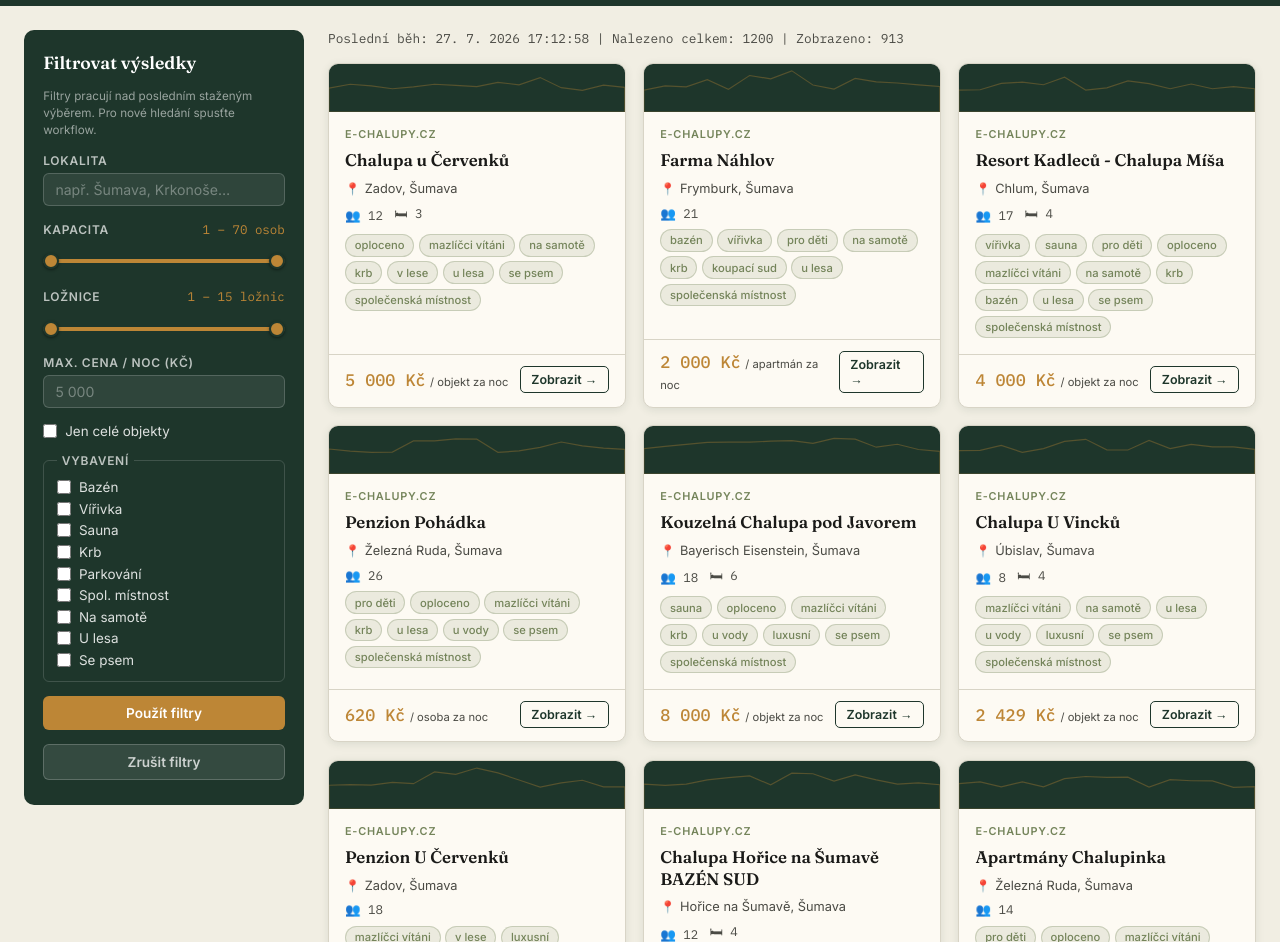
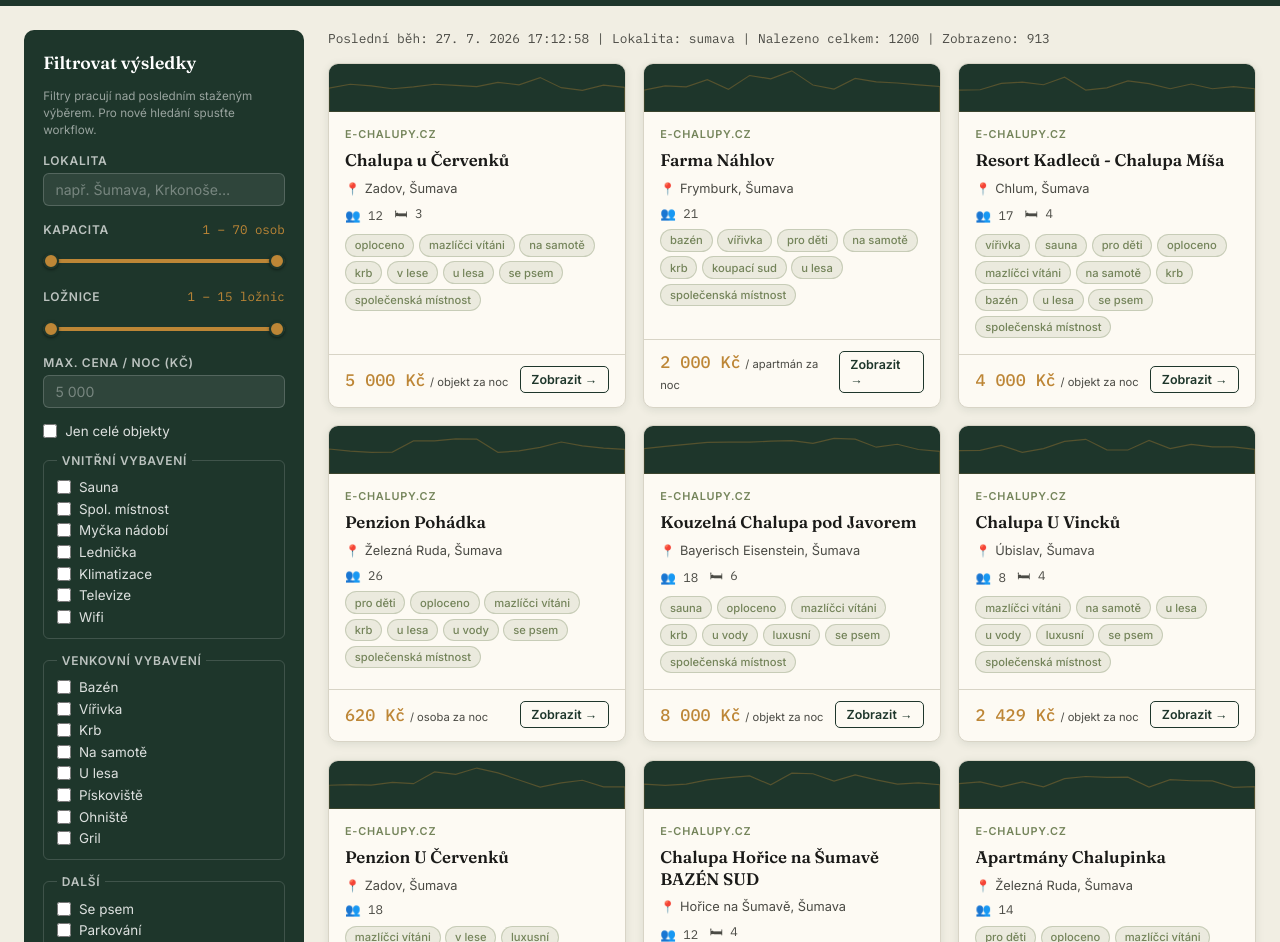
Before and after one commit to Nojmi/Chalupnik, a plain HTML site: page docs/index.html in a window 1280 px wide. Shown: the part 70-1012 px from the top of the page. Drawn offline with Linux system fonts and the light colour scheme.

Commit message:
feat: sekce vnitřní/venkovní vybavení a zobrazení lokality v info řádce

```diff
--- a/docs/app.js
+++ b/docs/app.js
@@ -21,8 +21,9 @@ async function loadData() {
     const ts = data.generated_at
       ? new Date(data.generated_at).toLocaleString("cs-CZ")
       : "–";
+    const location = data.criteria && data.criteria.location;
     metaEl.textContent =
-      `Poslední běh: ${ts}  |  Nalezeno celkem: ${data.total_found ?? allListings.length}`;
+      `Poslední běh: ${ts}  |  Lokalita: ${location || "nezadána"}  |  Nalezeno celkem: ${data.total_found ?? allListings.length}`;
 
     renderCards(allListings);
   } catch (err) {
--- a/docs/index.html
+++ b/docs/index.html
@@ -16,13 +16,14 @@
         <span class="header-logo">&#9978;</span>
         <div>
           <h1 class="site-title">Chalupník</h1>
-          <p class="site-tagline">Hledač chat a chalup k pronájmu v Česku</p>
+          <p class="site-tagline">Hledač chat, chalup, srubů a roubenek k pronájmu v Česku</p>
         </div>
       </div>
       <a
         class="btn-run-workflow"
         href="https://github.com/Nojmi/Chalupnik/actions/workflows/scrape.yml"
         target="_blank"
+        aria-disabled="true"
         rel="noopener noreferrer"
       >
         Spustit nové hledání ↗
@@ -75,16 +76,32 @@
       <label class="amenity-check"><input type="checkbox" id="f-entire-property" /> Jen celé objekty</label>
 
       <fieldset class="amenity-group">
-        <legend>Vybavení</legend>
+        <legend>Vnitřní vybavení</legend>
+        <label class="amenity-check"><input type="checkbox" value="sauna" /> Sauna</label>
+        <label class="amenity-check"><input type="checkbox" value="společenská místnost" /> Spol. místnost</label>
+        <label class="amenity-check"><input type="checkbox" value="myčka nádobí" /> Myčka nádobí</label>
+        <label class="amenity-check"><input type="checkbox" value="lednička" /> Lednička</label>
+        <label class="amenity-check"><input type="checkbox" value="klimatizace" /> Klimatizace</label>
+        <label class="amenity-check"><input type="checkbox" value="televize" /> Televize</label>
+        <label class="amenity-check"><input type="checkbox" value="wifi" /> Wifi</label>
+      </fieldset>
+
+      <fieldset class="amenity-group">
+        <legend>Venkovní vybavení</legend>
         <label class="amenity-check"><input type="checkbox" value="bazén" /> Bazén</label>
         <label class="amenity-check"><input type="checkbox" value="vířivka" /> Vířivka</label>
-        <label class="amenity-check"><input type="checkbox" value="sauna" /> Sauna</label>
         <label class="amenity-check"><input type="checkbox" value="krb" /> Krb</label>
-        <label class="amenity-check"><input type="checkbox" value="parkování" /> Parkování</label>
-        <label class="amenity-check"><input type="checkbox" value="společenská místnost" /> Spol. místnost</label>
         <label class="amenity-check"><input type="checkbox" value="na samotě" /> Na samotě</label>
         <label class="amenity-check"><input type="checkbox" value="u lesa" /> U lesa</label>
+        <label class="amenity-check"><input type="checkbox" value="pískoviště" /> Pískoviště</label>
+        <label class="amenity-check"><input type="checkbox" value="ohniště" /> Ohniště</label>
+        <label class="amenity-check"><input type="checkbox" value="gril" /> Gril</label>
+      </fieldset>
+
+      <fieldset class="amenity-group">
+        <legend>Další</legend>
         <label class="amenity-check"><input type="checkbox" value="se psem" /> Se psem</label>
+        <label class="amenity-check"><input type="checkbox" value="parkování" /> Parkování</label>
       </fieldset>
 
       <button class="btn-filter" id="btn-apply">Použít filtry</button>
```
